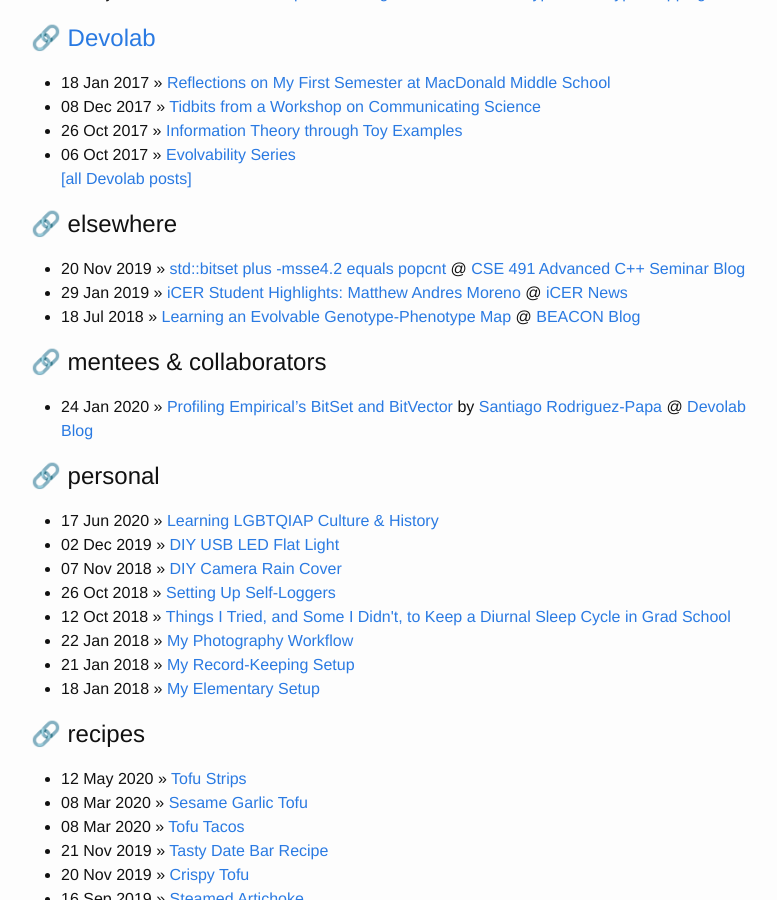
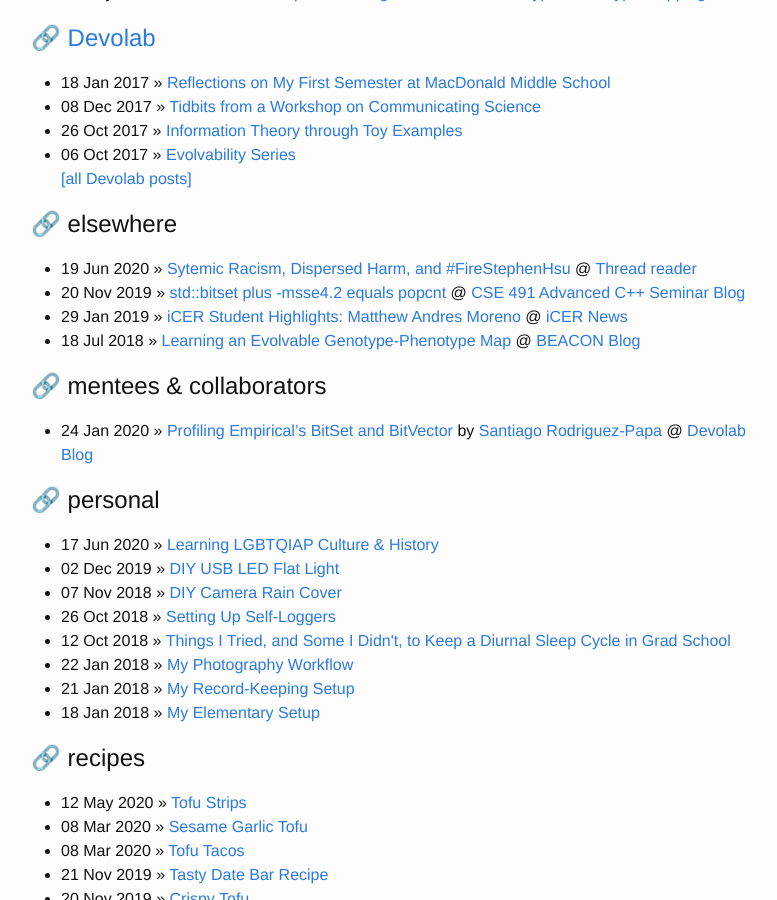
Before and after one commit to mmore500/mmore500.github.io, a Jekyll site: the page built from blog.md, in a window 1280 px wide and 900 px high, scrolled down 618 px. Shown: the whole window, without its empty margins (239-1016 px from the left). Built offline with Jekyll 4.4.1, drawn with Linux system fonts in a browser that asks for light colours.

Commit message:
Add Thread reader unroll to elsewhere

```diff
--- a/_data/elsewhere_posts.yml
+++ b/_data/elsewhere_posts.yml
@@ -1,3 +1,8 @@
+- title: "Sytemic Racism, Dispersed Harm, and #FireStephenHsu"
+  url: "https://threadreaderapp.com/thread/1274100353496039424.html"
+  where: "Thread reader"
+  where_url: "https://threadreaderapp.com/"
+  date: 2020-06-19
 - title: "std::bitset plus -msse4.2 equals popcnt"
   url: "https://mmore500.github.io/cse-491/blog/2019/11/20/bitset-popcnt.html"
   where: "CSE 491 Advanced C++ Seminar Blog"
```
